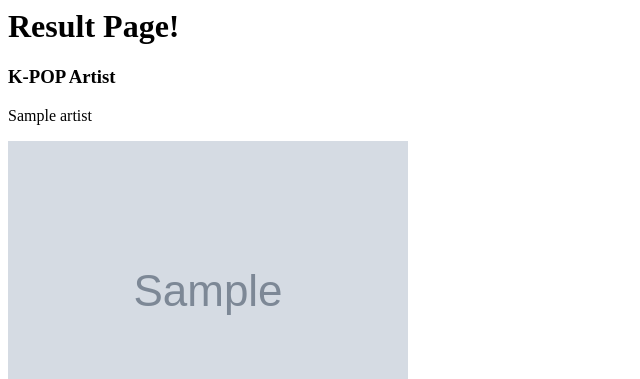
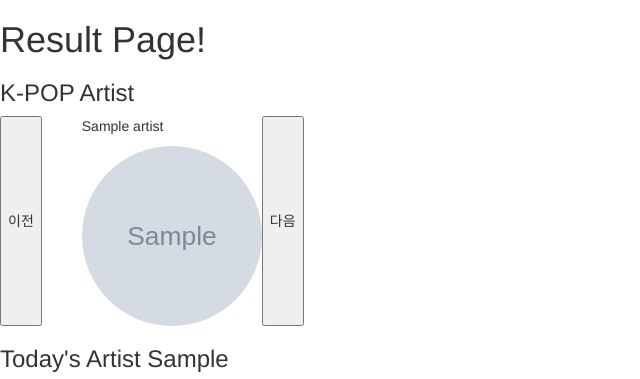
Before and after one commit to kmj990929/cs496-week3, a Django app: template mbti/templates/mbti/result.html in a window 1280 px wide. Shown: the top 379 px of the page, without its empty margins (0-640 px from the left). Run offline with Django 3.2, Linux system fonts and the light colour scheme; data comes from the database, SQL or seed files in the repository; both versions use the stored data as it was after the commit; tables that the repository leaves empty hold one stand-in row (values such as "Sample post"); the template is opened without the code that fills it: values that come from a table or form of the project are taken from there, most other values are stand-ins (such as "Sample title", 1, 10 or a date in 2020); grey boxes marked "Sample" are stand-in pictures; some libraries are stand-ins or nearby versions.

Commit message:
feat: drag 기능 구현

```diff
--- a/mbti/templates/mbti/result.html
+++ b/mbti/templates/mbti/result.html
@@ -1,48 +1,108 @@
 <script src="https://code.jquery.com/jquery-3.5.1.js" integrity="sha256-QWo7LDvxbWT2tbbQ97B53yJnYU3WhH/C8ycbRAkjPDc=" crossorigin="anonymous"></script>
+
 <head>
-    <h1> Result Page!</h1>
+    <link rel="stylesheet" href="https://maxcdn.bootstrapcdn.com/bootstrap/3.3.2/css/bootstrap.min.css">
+    <link rel="stylesheet" href="https://maxcdn.bootstrapcdn.com/bootstrap/3.3.2/css/bootstrap-theme.min.css">
+    <script src="https://maxcdn.bootstrapcdn.com/bootstrap/3.3.2/js/bootstrap.min.js"></script>
+
+    <style>
+        #match_artist_list {
+            display: flex;
+            justify-content: flex-start;
+            white-space:normal;
+            overflow-x:auto;
+            margin-left:10px;
+            -ms-overflow-style: none;
+            scrollbar-width: none;
+        }
+        #match_artist_list::-webkit-scrollbar {
+            display: none;
+        }
+        #song_list {
+            display: flex;
+            justify-content: flex-start;
+        }
+        #artist_item {
+            margin-left:30px;
+        }
+        #artist_bar {
+            display: flex;
+            justify-content: flex-start;
+        }
+        #song_item {
+            display: flex;
+            justify-content: flex-start;
+            margin-bottom: 10px;
+
+        }
+        .box{
+            border-radius: 70%;
+            overflow: hidden;
+        }
+        .profile {
+            object-fit:cover;
+
+        }
+    </style>
 </head>
 
 <body>
+    <div id="page">
+        <h1> Result Page!</h1>
         <h3>K-POP Artist</h3>
-    <div class="match_artist_list">
-        <ui class="artist_list">
+        <div id="artist_bar">
+            <button id="before_scroll" onclick="moveScrollLeft()">이전</button>
+            <div class="match_artist_list" id="match_artist_list">
                 {% for profile in profile_list%}
+                <div id="artist_item">
                     <p> {{profile.artist}}
-            <p><img src={{profile.profile_image}}></img></p>
+                    <div class="box" width="180" height="180">
+                        <img class="profile" src={{profile.profile_image}} width="180" height="180">
+                    </div>
+                </div>
                 {% endfor %}
-        </ul>
+            </div>
+            <button id="next_scroll" onclick="moveScrollRight()">다음</button>
         </div>
 
 
-    <h3>Today's Artist</h3>
-    <p>{{match_artist}}</p>
-    <div class="match_song_list">
-        <ui class="song_list">
-            <p> {{song_list.0.title}} </p>
-            <img id="clickable_thumbnail_0" src={{song_list.0.thumbnail}} alt={{song_list.0.url}} width="180" height="100"> </img>
-            <p> {{song_list.1.title}} </p>
-            <img id="clickable_thumbnail_1" src={{song_list.1.thumbnail}} alt={{song_list.1.url}} width="180" height="100"> </img>
-            <p> {{song_list.2.title}} </p>
-            <img id="clickable_thumbnail_2" src={{song_list.2.thumbnail}} alt={{song_list.2.url}} width="180" height="100"> </img>
-            <p> {{song_list.3.title}} </p>
-            <img id="clickable_thumbnail_3" src={{song_list.3.thumbnail}} alt={{song_list.3.url}} width="180" height="100"> </img>
-        </ul>
-    </div>
+        <h3>Today's Artist {{match_artist}}</h3>
 
+        <div id="song_list">
             <iframe
                 id="video"
-        width="640"
-        height="360"
+                width="960"
+                height="540"
                 src={{song_list.0.url}}
                 frameborder="0"
                 allow="accelerometer; autoplay; clipboard-write; encrypted-media; gyroscope; picture-in-picture"
                 allowfullscreen>
             </iframe>
 
+            <div class="match_song_list" id="match_song_list">
+                <div id="song_item">
+                    <img id="clickable_thumbnail_0" src={{song_list.0.thumbnail}} alt={{song_list.0.url}} width="180" height="100"> </img>
+                    <p> {{song_list.0.title}} </p>
+                </div>
+                <div id="song_item">
+                    <img id="clickable_thumbnail_1" src={{song_list.1.thumbnail}} alt={{song_list.1.url}} width="180" height="100"> </img>
+                    <p> {{song_list.1.title}} </p>
+                </div>
+                <div id="song_item">
+                    <img id="clickable_thumbnail_2" src={{song_list.2.thumbnail}} alt={{song_list.2.url}} width="180" height="100"> </img>
+                    <p> {{song_list.2.title}} </p>
+                </div>
+                <div id="song_item">
+                    <img id="clickable_thumbnail_3" src={{song_list.3.thumbnail}} alt={{song_list.3.url}} width="180" height="100"> </img>
+                    <p> {{song_list.3.title}} </p>
+                </div>
+            </div>
+        </div>
+
         <form action="/mbti">{% csrf_token %}
             <button type="submit">다시 하기</button>
         </form>
+    </div>
 
 
     <script>
@@ -64,6 +124,19 @@
                 $("#video").attr('src', $(this).attr('alt'));
                 $("#video").show();
             })
+            //$("#next_scroll").bind('click', function(){
+                //$('html, body').animate({scrollLeft:'0'}, 680);
+            //})
         })
+
+        moveScrollRight = function(){
+            var _scrollX = $('#match_artist_list').scrollLeft();
+            $('#match_artist_list').animate({ scrollLeft: _scrollX + 1700}, 1000);
+        }
+        moveScrollLeft = function(){
+            var _scrollX = $('#match_artist_list').scrollLeft();
+            $('#match_artist_list').animate({ scrollLeft: _scrollX - 1700}, 1000);
+        }
     </script>
+
 </body>
```
Also changed, not shown: mbti/templates/mbti/question.html (+14 -0 lines), db.sqlite3. Lines whose indentation alone changed are shown as unchanged.
